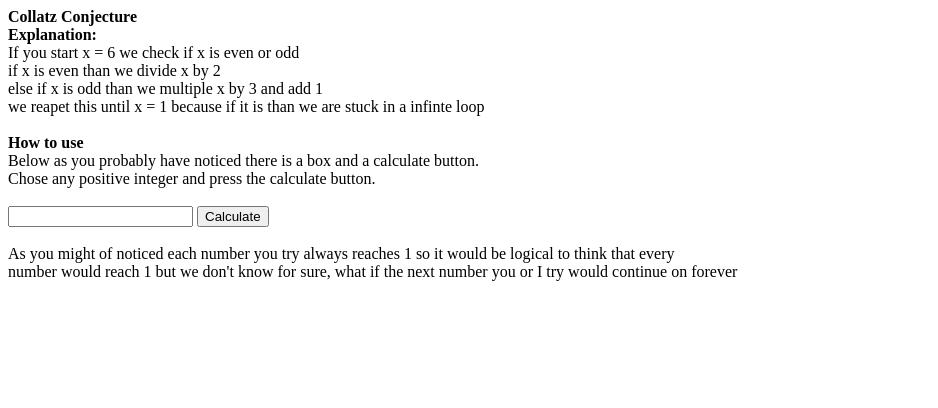
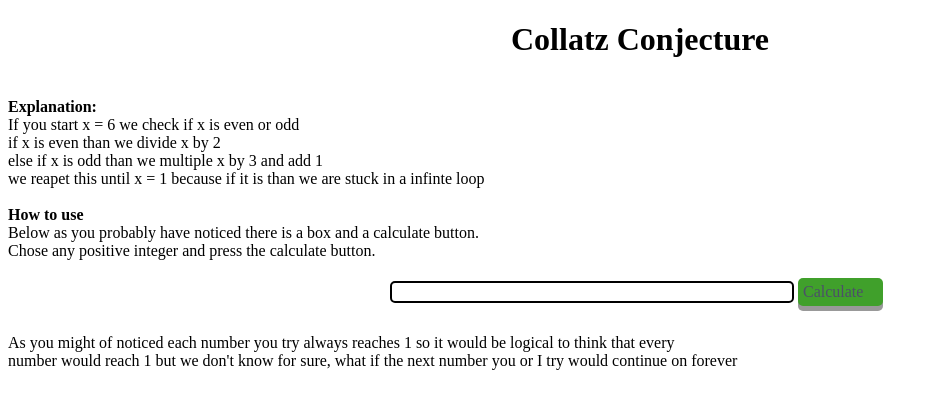
Before and after one commit to Failedex/Alyas21.github.io, a plain HTML site: page index.html in a window 1280 px wide. Shown: the whole page, without its empty margins (0-938 px from the left). Drawn offline with Linux system fonts and the light colour scheme.

Commit message:
the unmatched power of css

```diff
--- a/index.html
+++ b/index.html
@@ -4,11 +4,12 @@
     <script type="application/javascript" src="collatz.js"></script>
     <meta charset="UTF-8">
     <meta name="viewport" content="width=device-width, initial-scale=1.0">
-    <title>Document</title>
+    <link rel="stylesheet" href="style.css">
+    <title>Unsolvable Math Problem</title>
 </head>
 
 <body>
-    <b>Collatz Conjecture</b>
+    <h1 id="header">Collatz Conjecture</h1>
     <br>
     <b>Explanation:</b><br>
     If you start x = 6 we check if x is even or odd<br>
@@ -22,8 +23,10 @@
     Chose any positive integer and press the calculate button.<br>
     <br>
 
-    <input id="collatz_input" type="text"/>
-    <button id="collatz_button" onclick="collatzCall()">Calculate</button>
+    <div id="interactive">
+        <input id="collatz_input" type="text"/>
+        <button id="collatz_button" onclick="collatzCall()">Calculate</button>
+    </div>
     <div id="demo"></div>
     <script type="application/javascript">
         function collatzCall() {
--- /dev/null
+++ b/style.css
@@ -0,0 +1,47 @@
+
+button {
+    all: unset;
+    border-radius: 5px;
+    background-color: #40a02b;
+    color: #4c4f69;
+    padding: 5px;
+    box-shadow: 0 5px #999;
+    width: 75px;
+}
+
+button:hover {
+    cursor: pointer;
+}
+
+button:active {
+    box-shadow: 0 2px #666;
+    transform: translateY(3px);
+}
+
+input {
+    all: unset;
+    width: 400px;
+    border-style: solid;
+    border-width: 2px;
+    border-radius: 5px;
+}
+
+input:focus {
+    border-style: solid;
+    border-width: 3px;
+}
+
+#demo {
+    margin: 10px;
+    font-size: 20px;
+}
+
+#interactive {
+    margin: auto;
+    width: 500px;
+    display: block;
+}
+
+#header {
+    text-align: center;
+}
```
